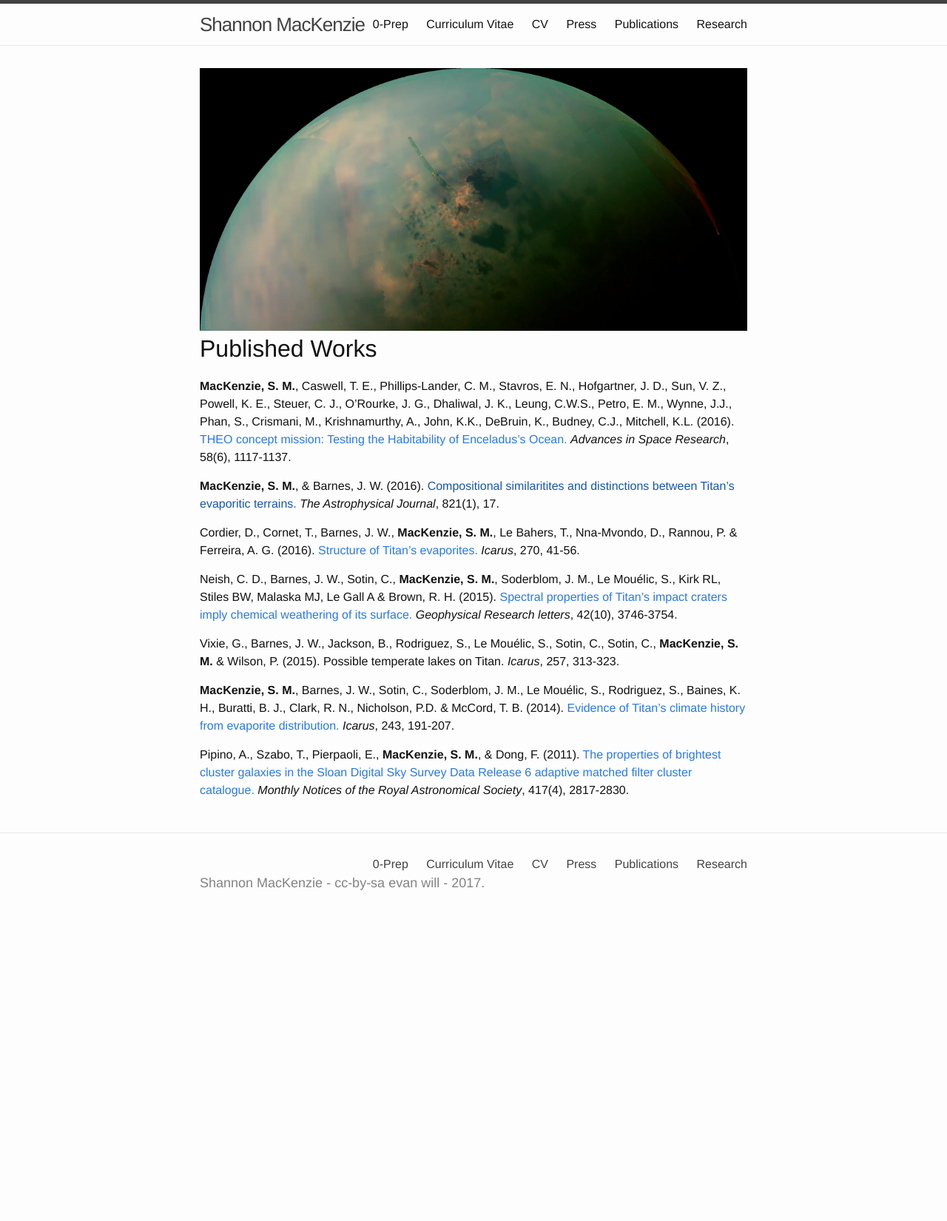
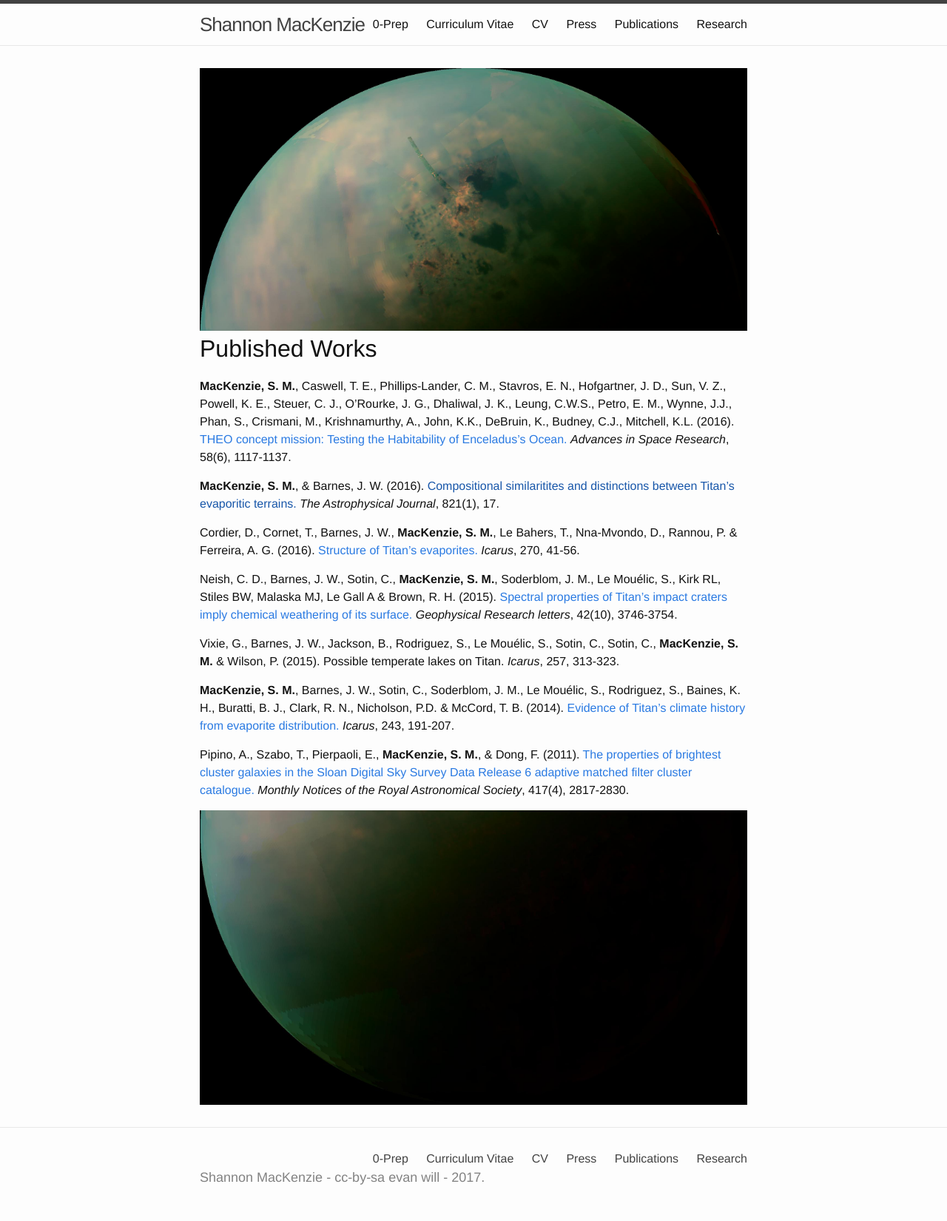
Before and after one commit to shannonmackenzie/shannonmackenzie.github.io, a Jekyll site: the page built from publications.md, in a window 1280 px wide. Shown: the whole page at 74% size. Built offline with Jekyll 4.4.1, drawn with Linux system fonts in a browser that asks for light colours; before the commit the page ends 1252 px from its top, so only the background shows below that.

Commit message:
Update publications.md

```diff
--- a/publications.md
+++ b/publications.md
@@ -22,3 +22,7 @@ Vixie, G., Barnes, J. W., Jackson, B., Rodriguez, S., Le Mouélic, S., Sotin, C.
 **MacKenzie, S. M.**, Barnes, J. W., Sotin, C., Soderblom, J. M., Le Mouélic, S., Rodriguez, S., Baines, K. H., Buratti, B. J., Clark, R. N., Nicholson, P.D.  & McCord, T. B. (2014). [Evidence of Titan’s climate history from evaporite distribution.](https://arxiv.org/pdf/1408.2899.pdf) *Icarus*, 243, 191-207.
 
 Pipino, A., Szabo, T., Pierpaoli, E., **MacKenzie, S. M.**, & Dong, F. (2011). [The properties of brightest cluster galaxies in the Sloan Digital Sky Survey Data Release 6 adaptive matched filter cluster catalogue.](https://academic.oup.com/mnras/article/417/4/2817/1097434) *Monthly Notices of the Royal Astronomical Society*, 417(4), 2817-2830.
+
+<div>
+  <img src="{{ site.url }}/images/bottomhalf.png" alt="https://photojournal.jpl.nasa.gov/catalog/PIA18432" style="width:100%" >
+</div>
```
